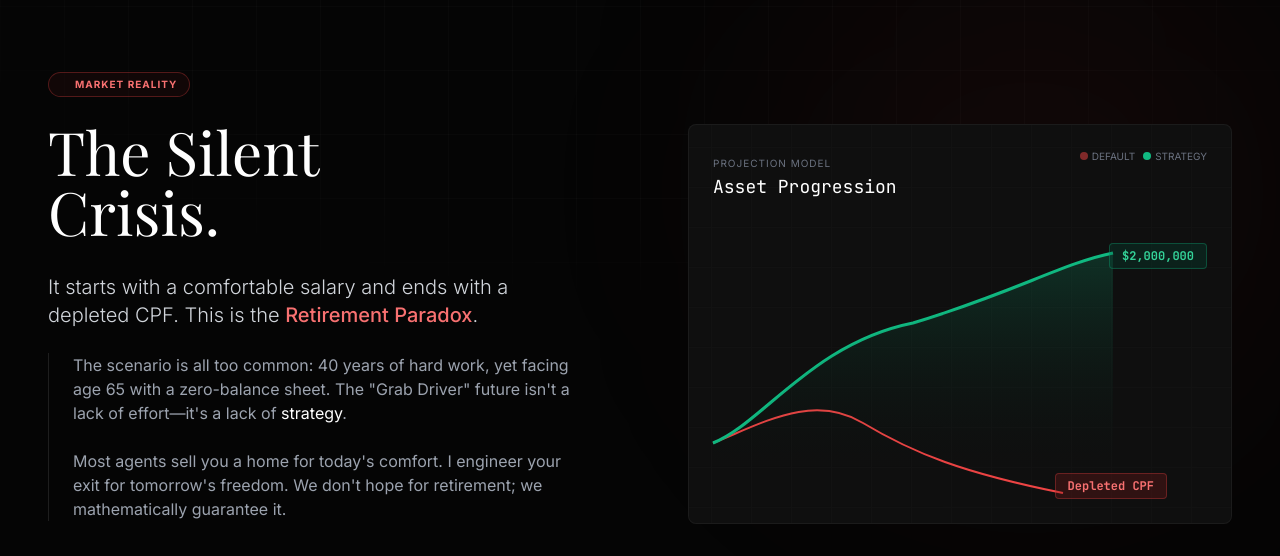
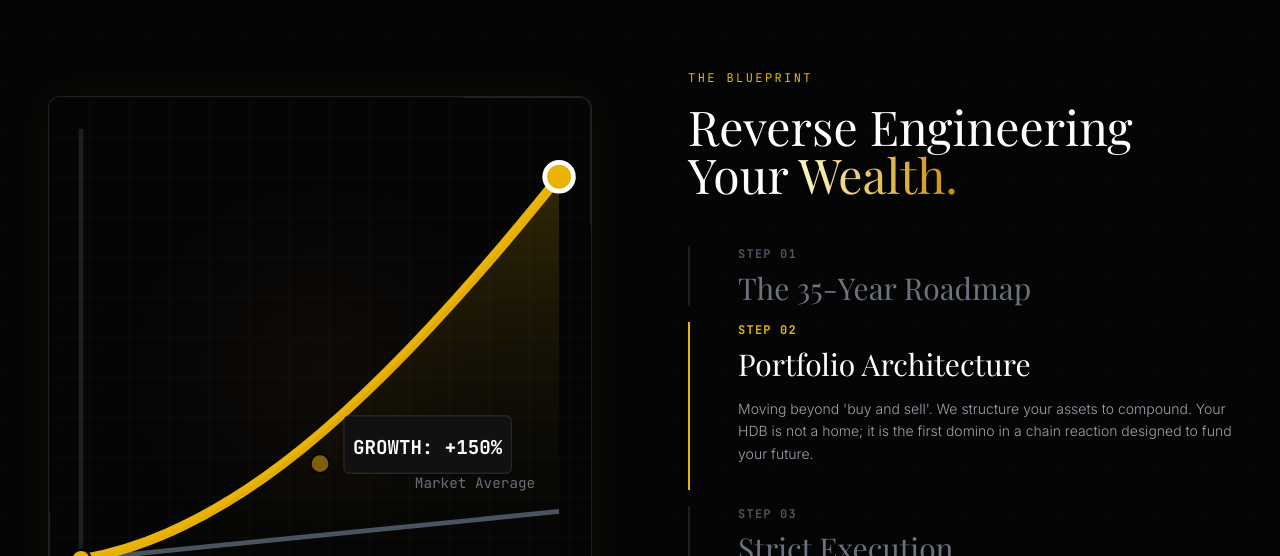
Before and after one commit to usama-1998/zaid-haroon, a Next.js app: page / in a window 1280 px wide. Shown: the part 2244-2800 px from the top of the page. Built offline with nearby package versions, Linux system fonts and the light colour scheme; a web font is replaced by a local one.

Commit message:
Remove: Silent Crisis section

```diff
--- a/app/page.tsx
+++ b/app/page.tsx
@@ -1075,7 +1075,6 @@ export default function App() {
                 <Marquee />
                 <Credentials />
                 <Profile />
-                <RealityCheck onOpenContact={() => setIsContactOpen(true)} />
                 <Methodology onOpenContact={() => setIsContactOpen(true)} />
                 <CaseStudies />
                 <FreeResource />
```
